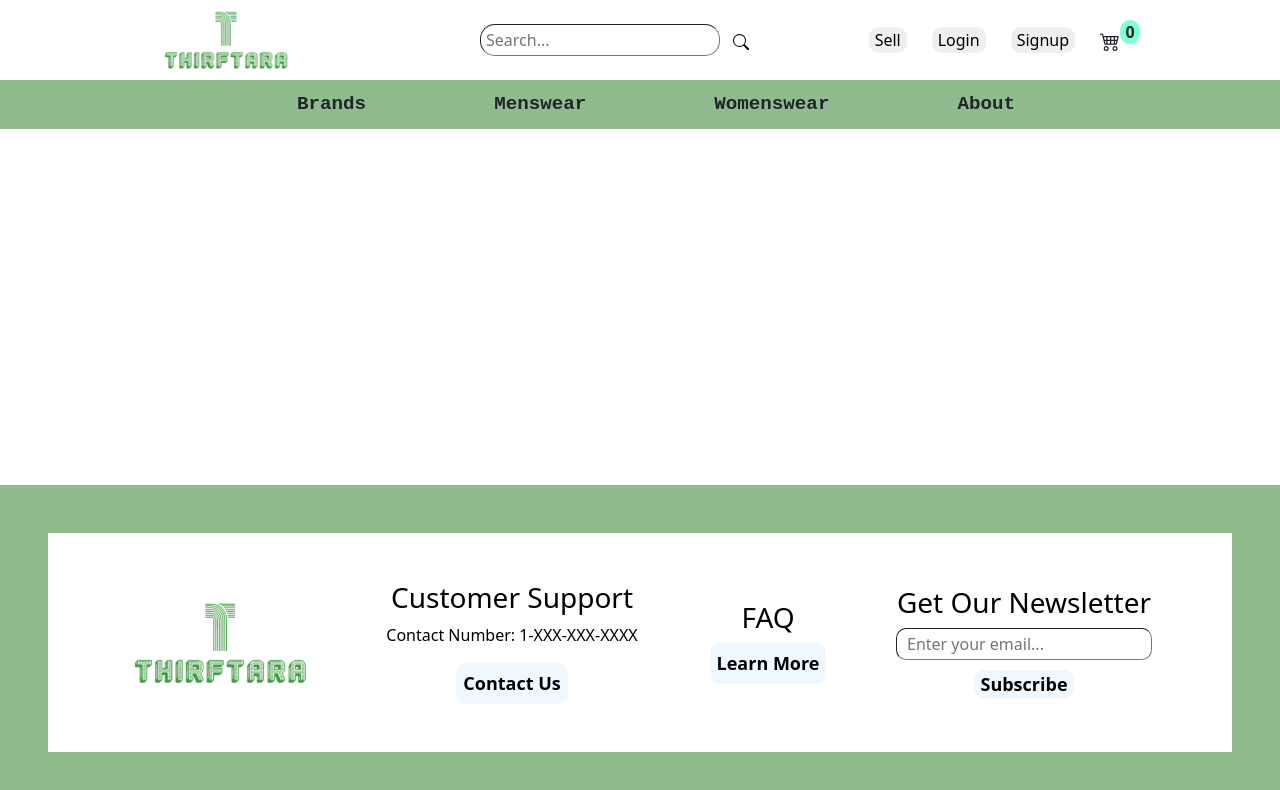
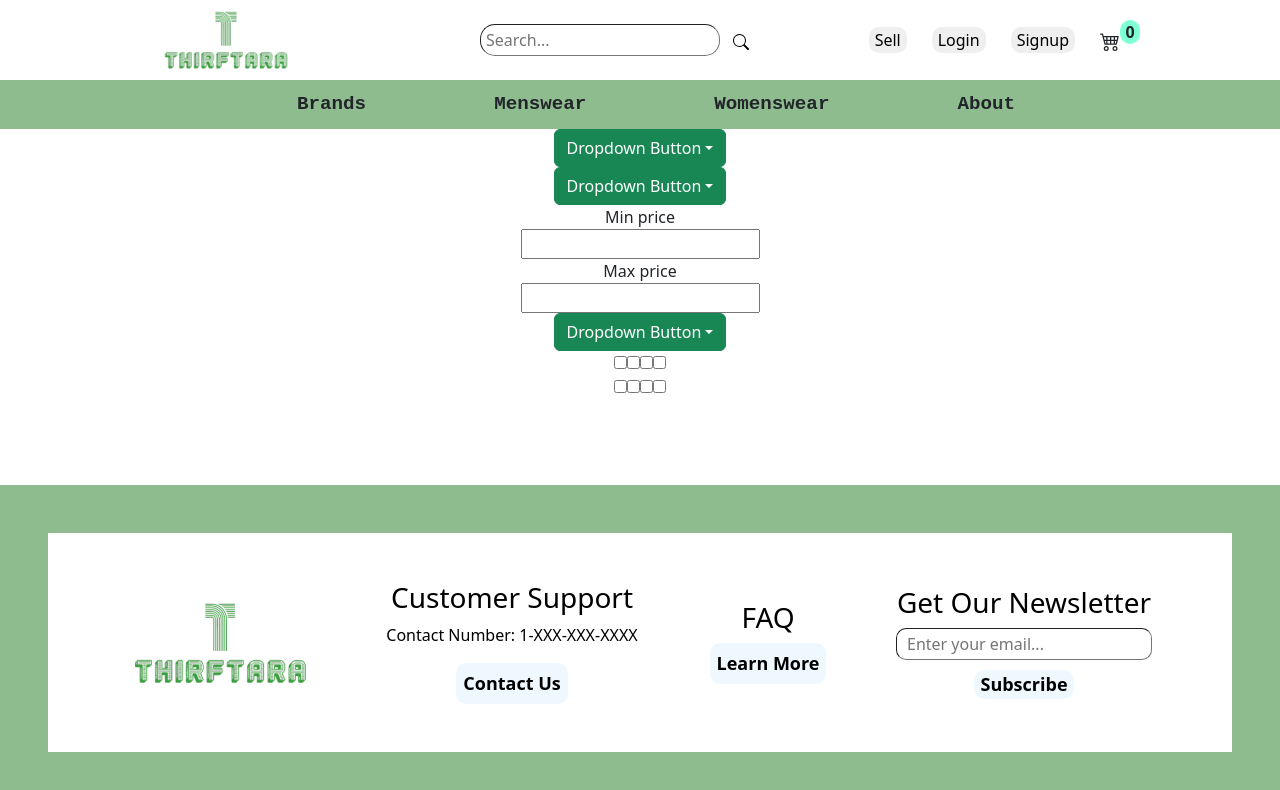
Before and after one commit to William321012/Thriftara, a React (Create React App) app in the folder thriftara/: page /pages/Search in a window 1280 px wide. Shown: the top 790 px of the page. Built offline with nearby package versions, Linux system fonts and the light colour scheme.

Commit message:
commiting my incomplete search page and the app.js file with the link to it

```diff
--- a/thriftara/src/App.js
+++ b/thriftara/src/App.js
@@ -12,7 +12,8 @@ import Login from "./pages/Login";
 import Signup from "./pages/Signup";
 import Sell from "./pages/Sell";
 import ForgotPassword from "./pages/ForgotPassword";
-import data from './products/Data'
+import Search from "./pages/Search";
+import data from './products/Data';
 import { useState } from "react";
 
 function App() {
@@ -77,6 +78,7 @@ function App() {
           <Route path="/pages/Signup" element={<Signup />} />
           <Route path="/pages/Sell" element={<Sell />} />
           <Route path="/pages/ForgotPassword" element={<ForgotPassword />} />
+          <Route path="/pages/Search" element={<Search />} />
         </Routes>
         <Footer />
       </Router>
--- /dev/null
+++ b/thriftara/src/pages/Search.jsx
@@ -0,0 +1,119 @@
+import React from 'react';
+import { useState } from 'react';
+import { Link } from 'react-router-dom'
+import styles from "../styles/About.module.css";
+import Dropdown from 'react-bootstrap/Dropdown';
+
+
+
+
+function Search () {
+    const [minPrice, setMinPrice] = useState("");
+    const [maxPrice, setMaxPrice] = useState("");
+    return (
+        <div className ="search-body">
+            {/*left side*/}
+            <div className ="search-filters">
+                <section className ="search-department">
+                        {/*drop down menu, bunch of options*/}
+                        <Dropdown>
+                            <Dropdown.Toggle variant="success" id="dropdown-basic">
+                                Dropdown Button
+                            </Dropdown.Toggle>
+
+                            <Dropdown.Menu>
+                                <Dropdown.Item href="#/action-1">Tops</Dropdown.Item>
+                                <Dropdown.Item href="#/action-2">Bottoms action</Dropdown.Item>
+                                <Dropdown.Item href="#/action-3">Outerwear</Dropdown.Item>
+                                <Dropdown.Item href="#/action-3">Footwear</Dropdown.Item>
+                                <Dropdown.Item href="#/action-3">Accesories</Dropdown.Item>
+                            </Dropdown.Menu>
+                        </Dropdown>
+                   {/*drop down menu, bunch of options*/}
+                        <Dropdown>
+                            <Dropdown.Toggle variant="success" id="dropdown-basic">
+                                Dropdown Button
+                            </Dropdown.Toggle>
+
+                            <Dropdown.Menu>
+                                <Dropdown.Item href="#/action-1">Tops</Dropdown.Item>
+                                <Dropdown.Item href="#/action-2">Bottoms action</Dropdown.Item>
+                                <Dropdown.Item href="#/action-3">Outerwear</Dropdown.Item>
+                                <Dropdown.Item href="#/action-3">Footwear</Dropdown.Item>
+                                <Dropdown.Item href="#/action-3">Accesories</Dropdown.Item>
+                            </Dropdown.Menu>
+                        </Dropdown>
+                </section>
+                <section className ="search-price-range">
+                    {/*two text boxes with paras, only nums accepted*/}
+                    <form action="">
+                        <label htmlFor="minPrice">Min price</label><br/>
+                        <input
+                            type="number"
+                            id="minPrice"
+                            pattern="/[0-9]*/"
+                            value={minPrice}
+                            onChange={(e) =>
+                                setMinPrice((v) => (e.target.validity.valid ? e.target.value : v))
+                            }
+                        /><br/>
+                        <label htmlFor="maxPrice">Max price</label><br/>
+                        <input
+                            type="number"
+                            id="maxPrice"
+                            pattern="/[0-9]*/"
+                            value={maxPrice}
+                            onChange={(e) =>
+                                setMaxPrice((v) => (e.target.validity.valid ? e.target.value : v))
+                            }
+                        />
+                    </form>
+                </section>
+                <section className ="search-size">
+                    {/*4 checkboxes for sizes from small to xlarge*/}
+                    <Dropdown>
+                            <Dropdown.Toggle variant="success" id="dropdown-basic">
+                                Dropdown Button
+                            </Dropdown.Toggle>
+
+                            <Dropdown.Menu>
+                                <Dropdown.Menu>
+                                    <Dropdown.Item href="#/action-1">Tops</Dropdown.Item>
+                                    <Dropdown.Item href="#/action-2">Bottoms</Dropdown.Item>
+                                    <Dropdown.Item href="#/action-3">Outerwear</Dropdown.Item>
+                                    <Dropdown.Item href="#/action-3">Footwear</Dropdown.Item>
+                                    <Dropdown.Item href="#/action-3">Accesories</Dropdown.Item>
+                                </Dropdown.Menu>
+                            </Dropdown.Menu>
+                    </Dropdown>
+                    <input type="checkbox" className ="search-checkbox"/>
+                    <label htmlFor="size-s"></label>
+                    <input type="checkbox" className ="search-checkbox"/>
+                    <label htmlFor="size-m"></label>
+                    <input type="checkbox" className ="search-checkbox"/>
+                    <label htmlFor="size-l"></label>
+                    <input type="checkbox" className ="search-checkbox"/>
+                    <label htmlFor="size-xl"></label>
+                </section>
+                <section className = "search-brands">
+                    {/*4 checkboxes*/}
+                    <input type="checkbox" className ="search-checkbox"/>
+                    <label htmlFor="brand 1"></label>
+                    <input type="checkbox" className ="search-checkbox"/>
+                    <label htmlFor="brand 2"></label>
+                    <input type="checkbox" className ="search-checkbox"/>
+                    <label htmlFor="brand 3"></label>
+                    <input type="checkbox" className ="search-checkbox"/>
+                    <label htmlFor="brand 4"></label>
+                </section>
+            </div>
+             {/*right side*/}
+            <div className ="search-results">
+
+            </div>
+        </div>
+     );
+}
+
+
+export default Search;
```
